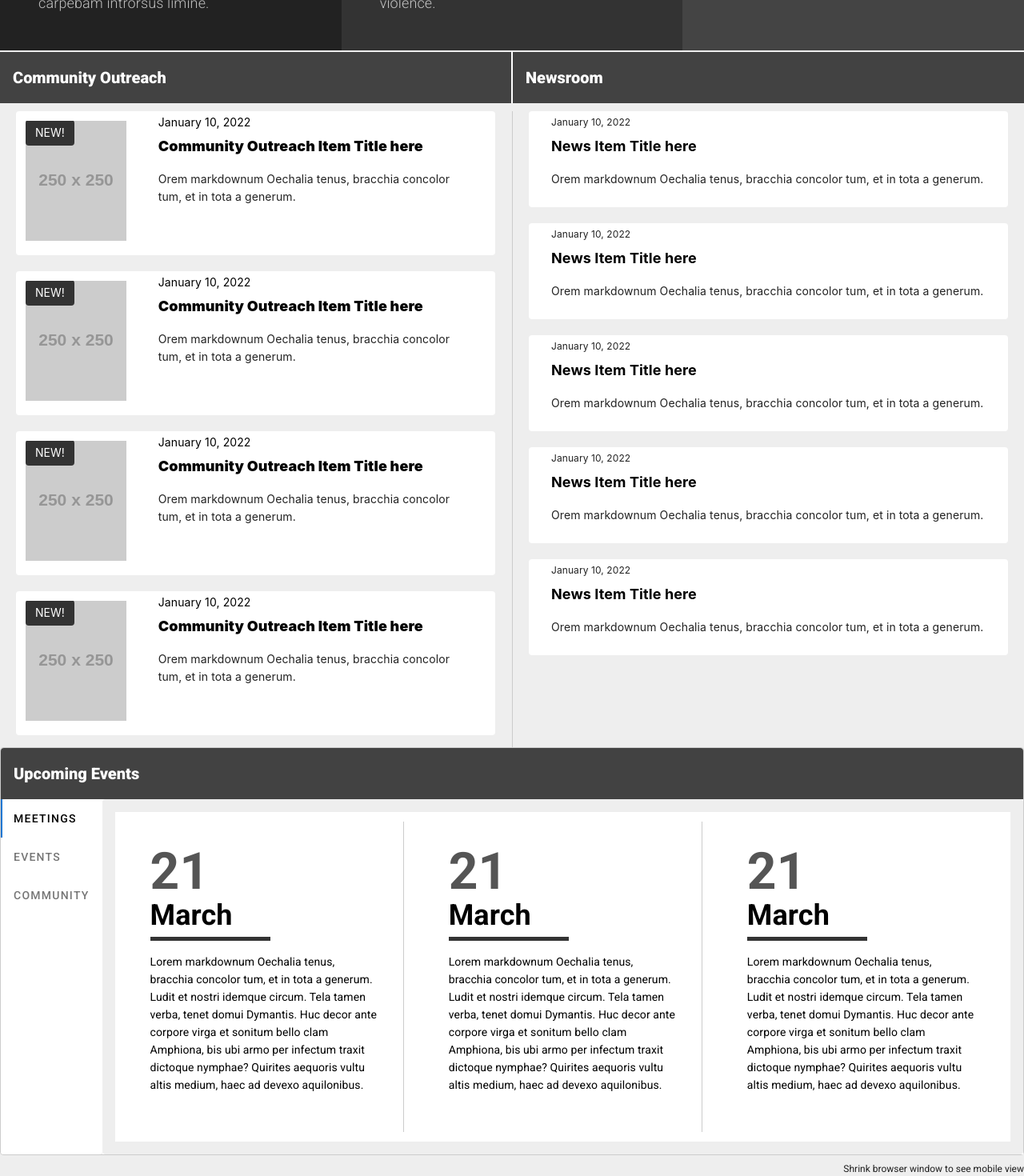
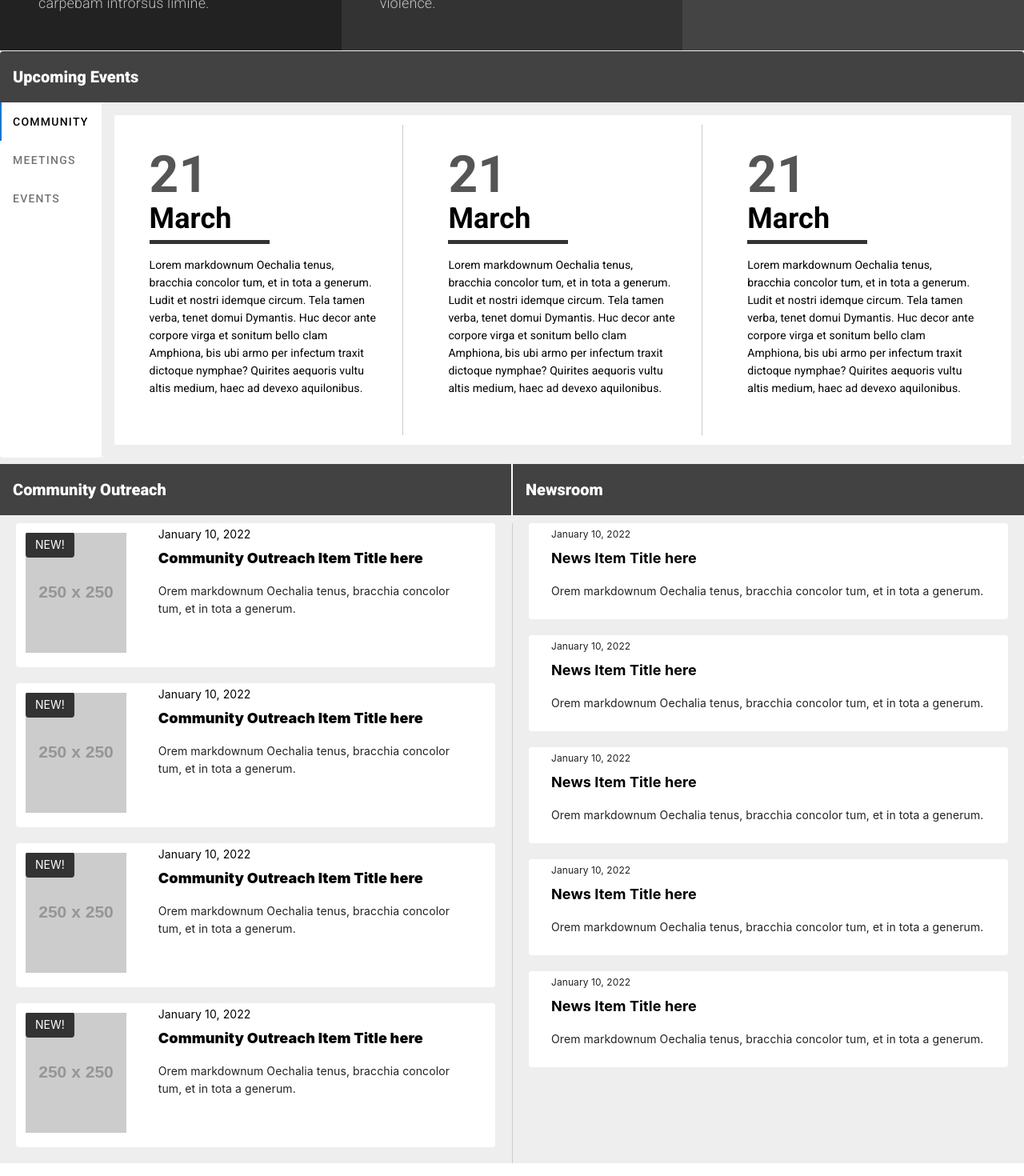
Before and after one commit to ICJIA/icjia-main-2021, a Vue app: page / in a window 1280 px wide. Shown: the part 789-2259 px from the top of the page at 80% size. Built offline with nearby package versions, Linux system fonts and the light colour scheme; a small style sheet from the web is missing.

Commit message:
fix: adjust layout

```diff
--- a/src/components/HomeEvents.vue
+++ b/src/components/HomeEvents.vue
@@ -1,6 +1,6 @@
 <template>
   <div>
-    <v-card elevation="0" style="border: 1px solid #ccc; margin-top: -5px">
+    <v-card elevation="0" style="margin-top: -11px; margin-bottom: 18px">
       <v-toolbar flat color="grey darken-3" dark>
         <v-toolbar-title style="font-weight: 900"
           >Upcoming Events</v-toolbar-title
@@ -15,9 +15,9 @@
         "
         style="background: #eee"
       >
-        <v-tab>Meetings</v-tab>
-        <v-tab>Events </v-tab>
         <v-tab>Community</v-tab>
+        <v-tab>Meetings </v-tab>
+        <v-tab>Events</v-tab>
 
         <v-tab-item>
           <v-card flat style="background: #eee">
@@ -67,9 +67,6 @@
         </v-tab-item>
       </v-tabs>
     </v-card>
-    <div style="font-size: 12px" class="mt-2 text-right">
-      Shrink browser window to see mobile view
-    </div>
   </div>
 </template>
 
--- a/src/views/Home.vue
+++ b/src/views/Home.vue
@@ -76,6 +76,7 @@
       </v-carousel-item>
     </v-carousel>
     <HomeBoxes></HomeBoxes>
+    <HomeEvents></HomeEvents>
 
     <div id="content" style="margin-top: -10px">
       <v-row no-gutters class="hidden-sm-and-down">
@@ -133,8 +134,6 @@
           </div>
         </v-col>
       </v-row>
-
-      <HomeEvents></HomeEvents>
     </div>
   </div>
 </template>
```
